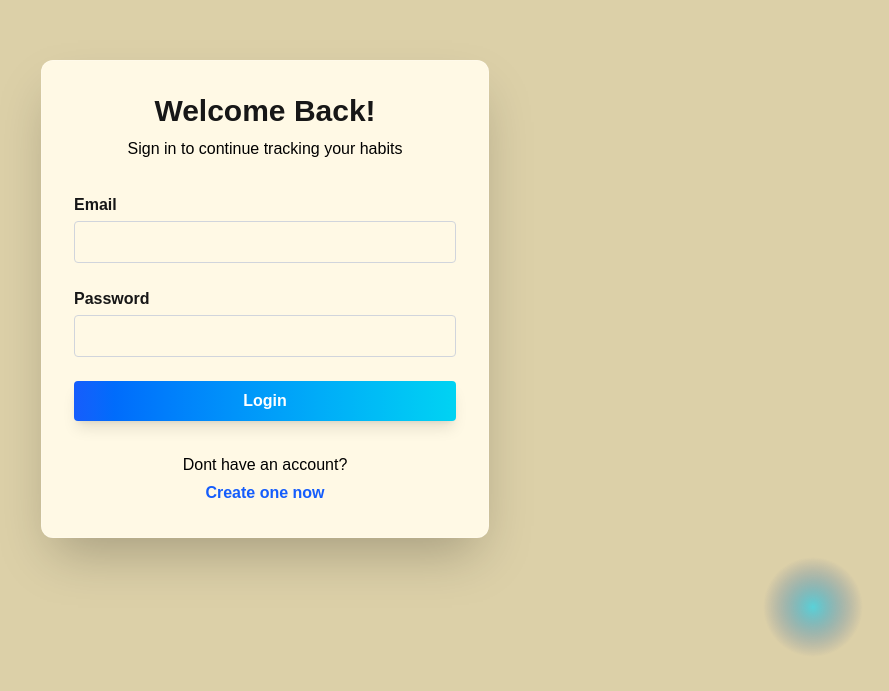
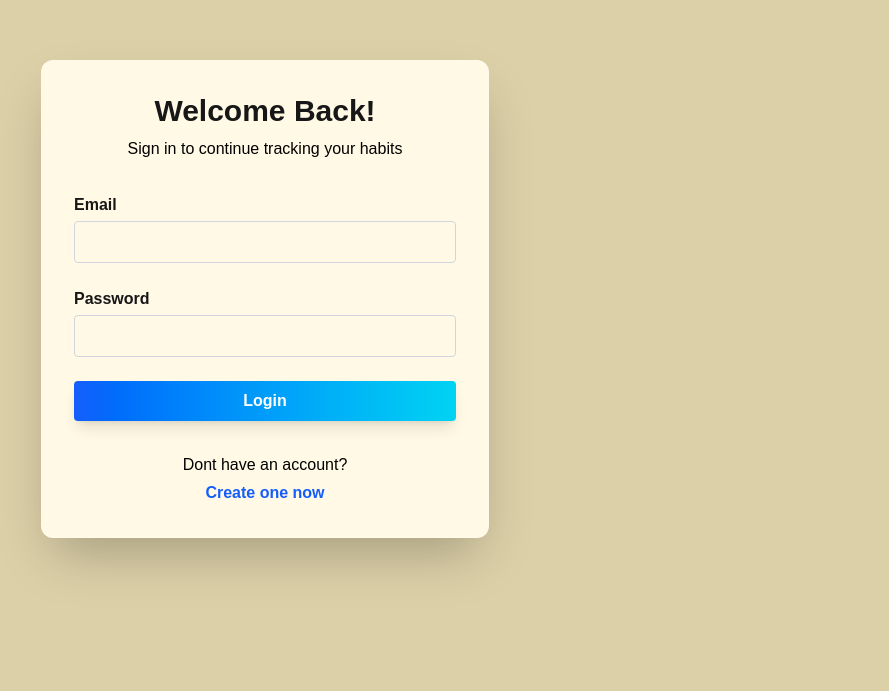
Before and after one commit to Diogojlq/habit-tracker, a Next.js app in the folder frontend/: page /login in a window 1280 px wide. Shown: the part 101-792 px from the top of the page, without its empty margins (375-1264 px from the left). Built offline with nearby package versions, Linux system fonts and the light colour scheme.

Commit message:
feat(login page): remove radialgradient

```diff
--- a/frontend/app/login/page.tsx
+++ b/frontend/app/login/page.tsx
@@ -116,25 +116,6 @@ export default function LoginPage() {
           </a>
         </div>
       </div>
-      {/* Decorative illustration */}
-      <div className="absolute bottom-8 right-8 hidden md:block opacity-70 pointer-events-none">
-        <svg width="120" height="120" viewBox="0 0 120 120" fill="none">
-          <circle cx="60" cy="60" r="50" fill="url(#paint0_radial)" />
-          <defs>
-            <radialGradient
-              id="paint0_radial"
-              cx="0"
-              cy="0"
-              r="1"
-              gradientTransform="translate(60 60) rotate(90) scale(50)"
-              gradientUnits="userSpaceOnUse"
-            >
-              <stop stopColor="#22d3ee" />
-              <stop offset="1" stopColor="#1e3a8a" stopOpacity="0" />
-            </radialGradient>
-          </defs>
-        </svg>
-      </div>
     </main>
   );
 }
```
